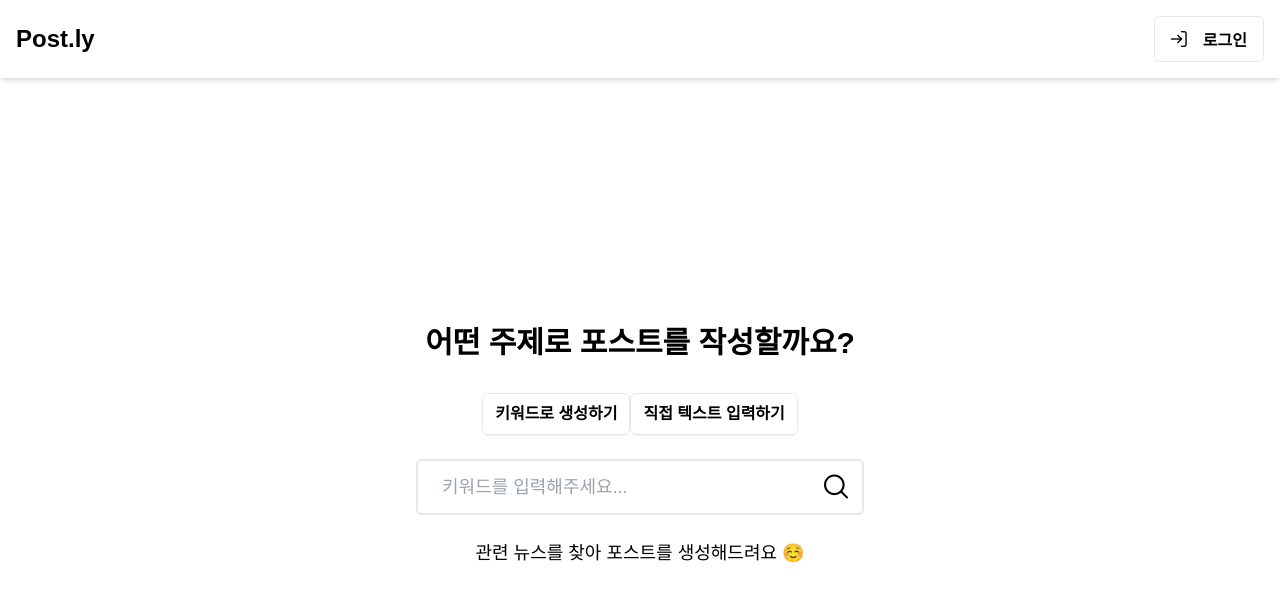
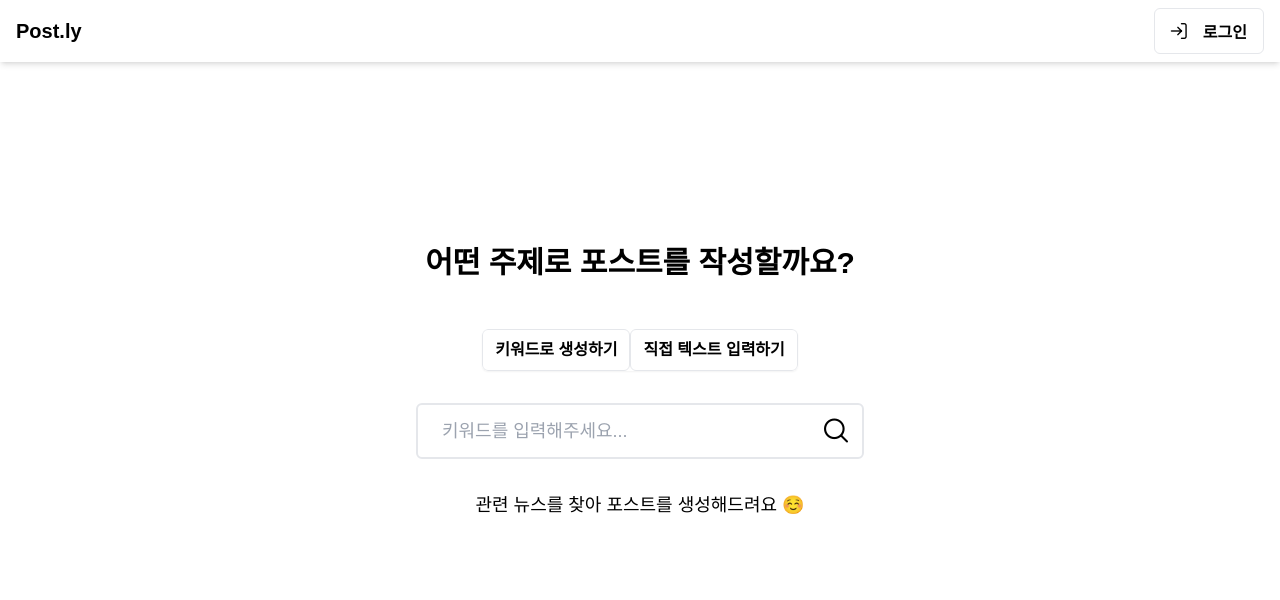
Before and after one commit to mingi3314/postly, a Vue app: page / in a window 1280 px wide. Shown: the top 600 px of the page. Built offline with nearby package versions, Linux system fonts and the light colour scheme; no server answers; a web font is replaced by a local one; what tailwindcss-primeui would draw is missing.

Commit message:
💄 modify header and homepage layout

```diff
--- a/src/App.vue
+++ b/src/App.vue
@@ -1,10 +1,10 @@
 <template>
   <div id="app" class="flex flex-col min-h-screen">
-    <header class="bg-surface-0 shadow-md p-4">
+    <header class="bg-surface-0 shadow-md py-2 px-4">
       <div class="container mx-auto flex justify-between items-center">
         <router-link
           to="/"
-          class="text-2xl font-bold text-primary-800 hover:text-primary-600 transition-colors"
+          class="text-xl font-bold text-primary-800 hover:text-primary-600 transition-colors"
         >
           Post.ly
         </router-link>
--- a/src/pages/HomePage.vue
+++ b/src/pages/HomePage.vue
@@ -2,13 +2,13 @@
   <div
     class="flex flex-col items-center justify-center min-h-[calc(100vh-4rem)] px-4 bg-surface-50"
   >
-    <h2 class="text-3xl font-bold mb-8 text-primary-800 text-center">
-      어떤 주제로<br class="md:hidden" />
-      포스트를 작성할까요?
-    </h2>
+    <div class="w-full max-w-md -mt-16 md:-mt-24">
+      <h2 class="text-3xl font-bold mb-12 text-primary-800 text-center">
+        어떤 주제로<br class="md:hidden" />
+        포스트를 작성할까요?
+      </h2>
 
-    <div class="w-full max-w-md">
-      <div class="flex justify-center mb-6">
+      <div class="flex justify-center mb-8">
         <SelectButton
           v-model="inputMode"
           :options="inputModes"
@@ -25,11 +25,12 @@
         v-if="inputMode === 'keyword'"
         v-model="topic"
         @generate="searchNews"
+        class="mb-8"
       />
 
-      <DirectTextInput v-else @generate="generatePostFromText" />
+      <DirectTextInput v-else @generate="generatePostFromText" class="mb-8" />
 
-      <p class="text-surface-600 text-lg text-center mt-6">
+      <p class="text-surface-600 text-lg text-center mt-8">
         {{ inputModeDescription }}
       </p>
     </div>
--- a/src/pages/NewsSelectionPage.vue
+++ b/src/pages/NewsSelectionPage.vue
@@ -2,7 +2,7 @@
   <div class="container mx-auto px-4 py-8 min-h-screen flex flex-col max-w-3xl">
     <h1 class="text-3xl font-bold mb-6">뉴스 선택하기</h1>
     <div v-if="isLoading" class="flex-grow flex items-center justify-center">
-      <div class="text-center">
+      <div class="text-center -mt-16 md:-mt-24">
         <ProgressSpinner />
         <p class="mt-4">뉴스 기사를 불러오는 중...</p>
       </div>
```
